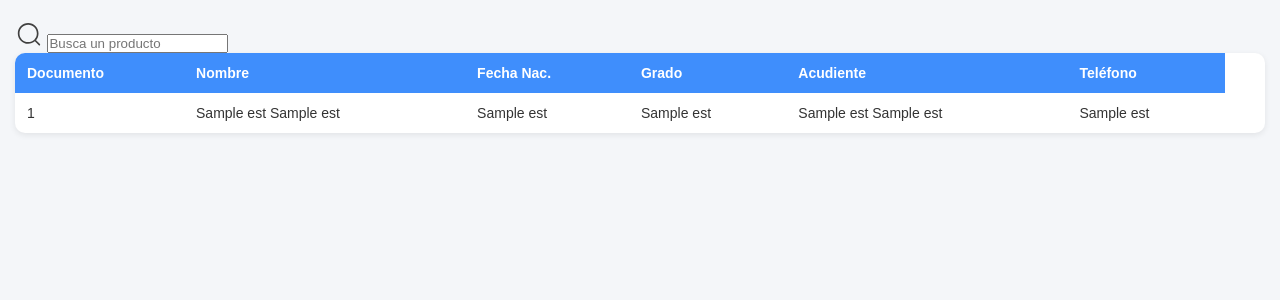
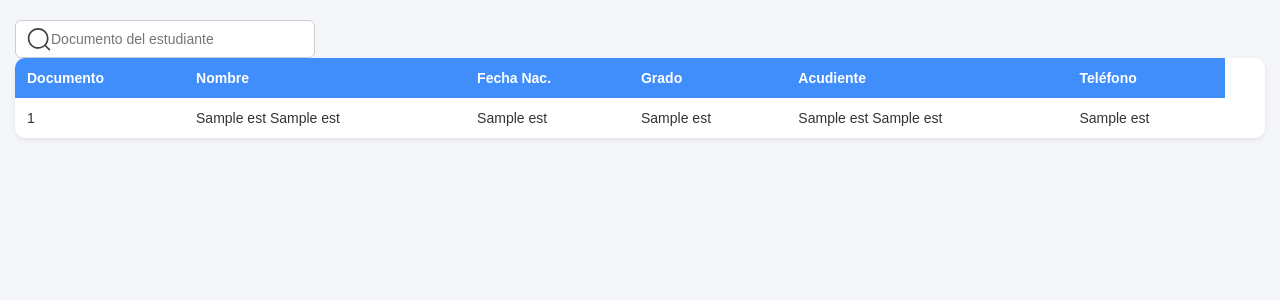
Before and after one commit to Berserk1550/Proyecto-Visionarios, a Flask app: template templates/listar_estudiantes.html in a window 1280 px wide. Shown: the part 82-382 px from the top of the page. Run offline with Flask 3, Linux system fonts and the light colour scheme; the template is opened without the code that fills it: most values are stand-ins (such as "Sample title", 1, 10 or a date in 2020).

Commit message:
barra de busqueda

```diff
--- a/static/listar_estudiantes.css
+++ b/static/listar_estudiantes.css
@@ -18,6 +18,27 @@ body {
     padding: 15px;
     color: var(--text);
 }
+
+#recoger_busqueda{
+    position: relative;
+    width: 300px;
+}
+
+#recoger_busqueda svg {
+    position: absolute;
+    top: 50%;
+    left: 10px;
+    transform: translateY(-50%);
+}
+
+#barra_busqueda {
+    width: 100%;
+    padding: 10px 10px 10px 35px;
+    border: 1px solid #ccc;
+    border-radius: 6px;
+    font-size: 14px;
+}
+
 
 .topbar {
     display: flex;
--- a/templates/listar_estudiantes.html
+++ b/templates/listar_estudiantes.html
@@ -29,7 +29,7 @@
                         fill="#404040" />
                 </svg>
 
-                <input type="text" id="barra_busqueda" name="barra_busqueda" placeholder="Busca un producto">
+                <input type="text" id="barra_busqueda" name="barra_busqueda" placeholder="Documento del estudiante">
 
     </form>
 
```
